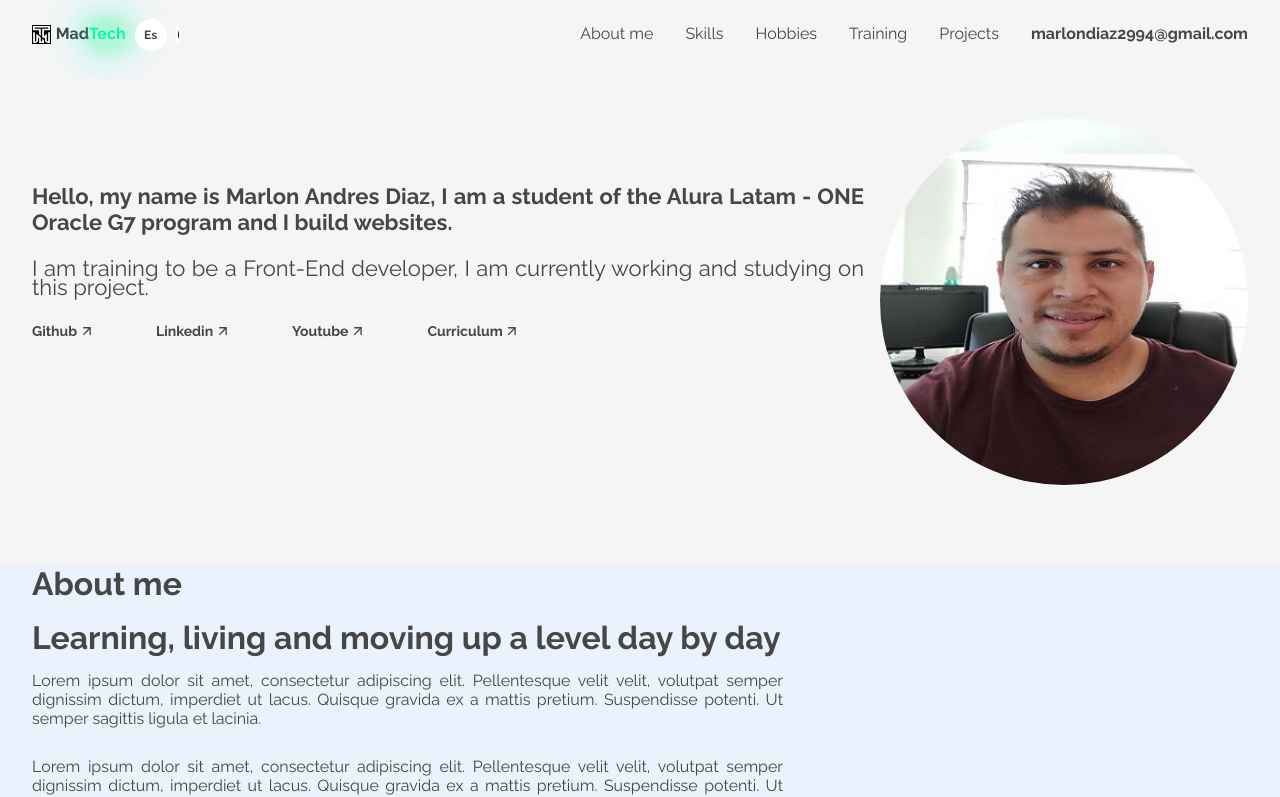
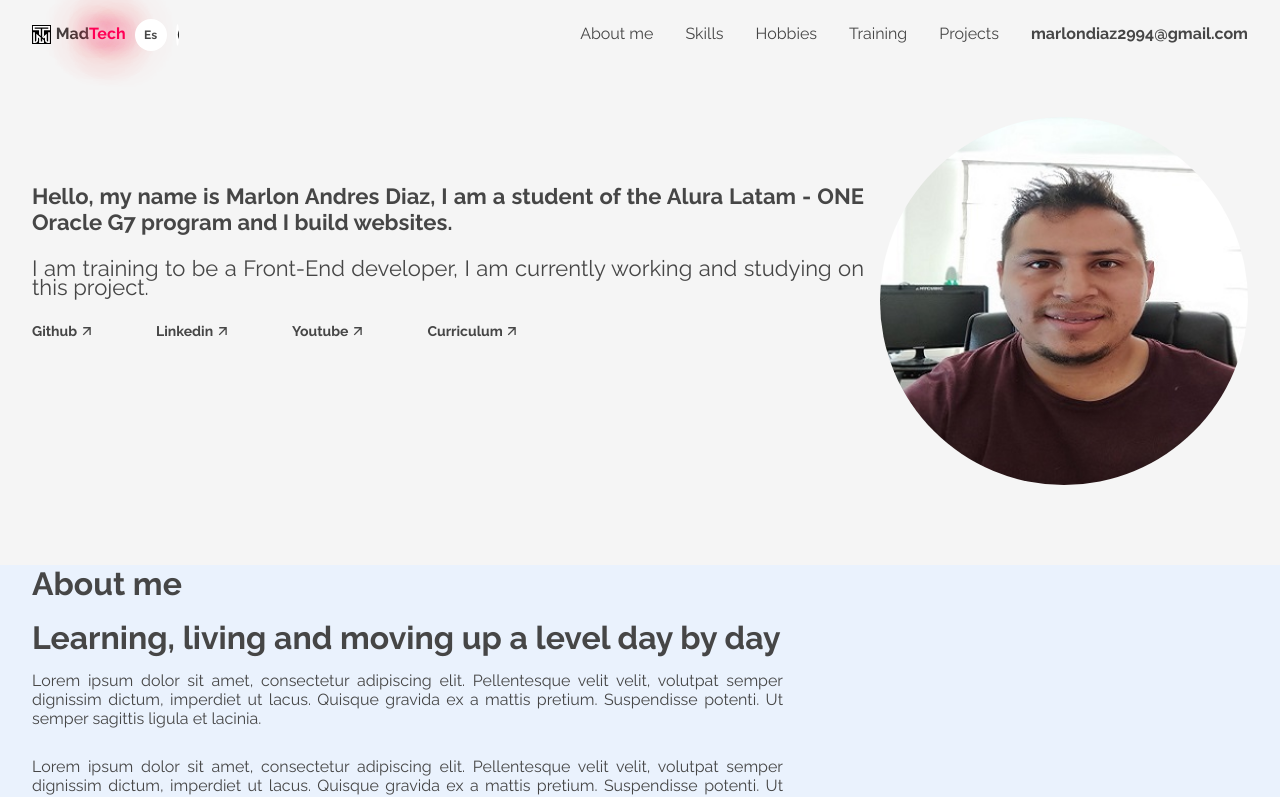
Before and after one commit to m1994d/portafolio, a website: page index.html in a window 1280 px wide. In both pictures the pointer is over the element "Tech". Shown: the top 797 px of the page. Drawn offline with Linux system fonts and the light colour scheme.

Commit message:
tech code

```diff
--- a/assets/css/menu/menu-tittle.css
+++ b/assets/css/menu/menu-tittle.css
@@ -6,13 +6,13 @@
 
 .menu_tech {
     color: #fff; /* Color por defecto */
-    text-shadow: 0 0 5px #fff, 0 0 10px #fff, 0 0 20px #00ff99, 0 0 30px #00ff99, 0 0 40px #00ff99, 0 0 50px #00ff99, 0 0 60px #00ff99; /* Efecto neón */
+    text-shadow: 0 0 5px #fff, 0 0 10px #fff, 0 0 20px #ff0055, 0 0 30px #ff0055, 0 0 40px #ff0055, 0 0 50px #ff0055, 0 0 60px #ff0055; /* Efecto neón */
     transition: color 0.3s ease, text-shadow 0.3s ease;
 }
 
 .menu_tech:hover {
-    color: #00ff99; /* Color neón cuando el cursor pasa por encima */
-    text-shadow: 0 0 10px #fff, 0 0 20px #00ff99, 0 0 30px #00ff99, 0 0 40px #00ff99, 0 0 50px #00ff99, 0 0 60px #00ff99, 0 0 70px #00ff99;
+    color: #ff0055; /* Color neón cuando el cursor pasa por encima */
+    text-shadow: 0 0 10px #fff, 0 0 20px #ff0055, 0 0 30px #ff0055, 0 0 40px #ff0055, 0 0 50px #ff0055, 0 0 60px #ff0055, 0 0 70px #ff0055;
     font-weight: bold; /* Opción para hacer más grueso el texto */
 }
 
```
